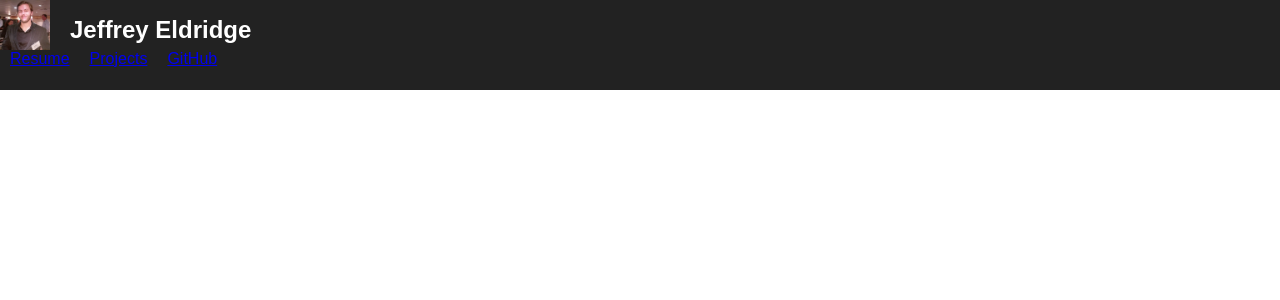
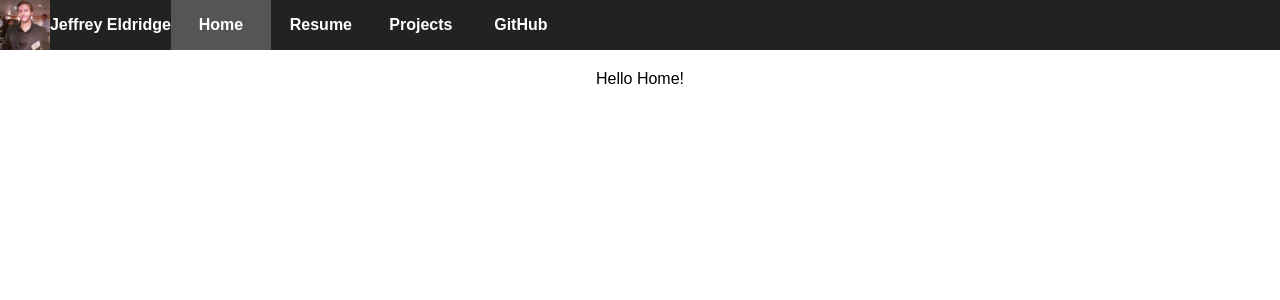
Before and after one commit to jleldridge/personal-website-ui, a React (Create React App) app: page / in a window 1280 px wide. Shown: the top 300 px of the page. Built offline with nearby package versions, Linux system fonts and the light colour scheme.

Commit message:
Better styling and source file organization.

```diff
--- a/src/App.css
+++ b/src/App.css
@@ -24,39 +24,16 @@
 }
 
 .App-title {
-  font-size: 1.5em;
+  font-size: 1.0em;
   float: left;
-  margin-left: 20px;
-  margin-bottom: 0px;
+  margin: auto;
   padding: 0px;
+  line-height: 50px;
 }
 
 .App-body {
   background-color: white;
-  margin-top: 0px;
-}
-
-.Horizontal-menu {
-  list-style-type: none;
-  margin: 0;
-  padding: 0;
-  background-color: #222;
-  width: 100%;
-  height: 40px;
-}
-
-.Horizontal-menu li {
-  padding-left: 10px;
-  padding-right: 10px;
-  float: left;
-}
-
-.Horizontal-menu li:hover {
-  background-color: #adddff;
-}
-
-.Horizontal-menu li a {
-  background-color: transparent;
+  padding: 20px;
 }
 
 @keyframes App-logo-spin {
--- a/src/App.js
+++ b/src/App.js
@@ -4,13 +4,15 @@ import logo from './logo.svg';
 import myPicture from './me.jpg';
 import './App.css';
 
-import NavMenu from './NavMenu.js'
-import Resume from './resume/Resume.js';
-import Projects from './Projects.js'
+import NavMenu from './pages/NavMenu.js'
+import Resume from './pages/Resume.js';
+import Projects from './pages/Projects.js';
+import Home from './pages/Home.js';
 
 class App extends Component {
   render() {
     var menuItems = [
+      { name: 'Home', href: '/' },
       { name: 'Resume', href: '/resume' },
       { name: 'Projects', href: '/projects' },
       { name: 'GitHub', href: '/github' }
@@ -21,12 +23,13 @@ class App extends Component {
         <header className="App-header">
           <img src={myPicture} className="My-header-picture" alt="logo" />
           <h1 className="App-title">Jeffrey Eldridge</h1>
+          <NavMenu items={menuItems} />
         </header>
-        <NavMenu items={menuItems} />
         <div className="App-body">
+          <Route exact path="/" component={Home}/>
           <Route path="/resume" component={Resume}/>
           <Route path="/projects" component={Projects}/>
-          <Route path="/github" component={() => window.location = 'https://github.com/jleldridge'} />
+          <Route path="/github" component={() => {return <div>Hello Github!</div>}} />
         </div>
       </div>
     );
--- /dev/null
+++ b/src/pages/Home.js
@@ -0,0 +1,13 @@
+import React, { Component } from 'react';
+
+class Home extends Component {
+    render() {
+        return (
+            <div>
+                Hello Home!
+            </div>
+        );
+    }
+}
+
+export default Home;
--- /dev/null
+++ b/src/pages/NavMenu.css
@@ -0,0 +1,34 @@
+.Navmenu {
+    list-style-type: none;
+    margin: 0;
+    background-color: #222;
+    height: 50px;
+  }
+
+.Navmenu li {
+    padding: 0px;
+    float: left;
+    height: 100%;
+}
+
+.Navmenu-item :hover {
+    background-color: #adddff;
+}
+
+.Navmenu-item {
+    display: inline-block;
+    color: white;
+    font-weight: bold;
+    font-style: normal;
+    text-decoration: unset;
+    height: 100%;
+    width: 100px;
+    margin: 0px;
+    text-align: center;
+    vertical-align: middle;
+    line-height: 50px;
+}
+
+.Navmenu-item-active{
+    background-color: #555555;
+}
--- a/src/NavMenu.js
+++ b/src/pages/NavMenu.js
@@ -1,5 +1,6 @@
 import React, {Component} from 'react';
-import { Link } from 'react-router-dom';
+import { NavLink } from 'react-router-dom';
+import './NavMenu.css';
 
 class NavMenu extends Component {
     constructor(props) {
@@ -9,10 +10,10 @@ class NavMenu extends Component {
 
     render() {
         const listItems = this.state.items.map((item) =>
-            <li><Link to={item.href}>{item.name}</Link></li>
+            <li><NavLink exact to={item.href} className="Navmenu-item" activeClassName="Navmenu-item-active">{item.name}</NavLink></li>
         );
         return (
-            <ul className="Horizontal-menu">
+            <ul className="Navmenu">
                 {listItems}
             </ul>
         );
--- a/src/resume/Resume.css
+++ b/src/pages/Resume.css
@@ -1,6 +1,6 @@
 .Resume {
     text-align: left;
-    margin: 30px;
+    /* margin: 30px; */
     width: 600px;
 }
 
@@ -21,7 +21,7 @@
 }
 
 .Resume h3 {
-    margin-bottom: 0px;
+    margin: 0px;
 }
 
 .Resume h4 {
```
Also changed, not shown: src/pages/Projects.js (renamed from src/Projects.js), src/pages/Resume.js (renamed from src/resume/Resume.js).
